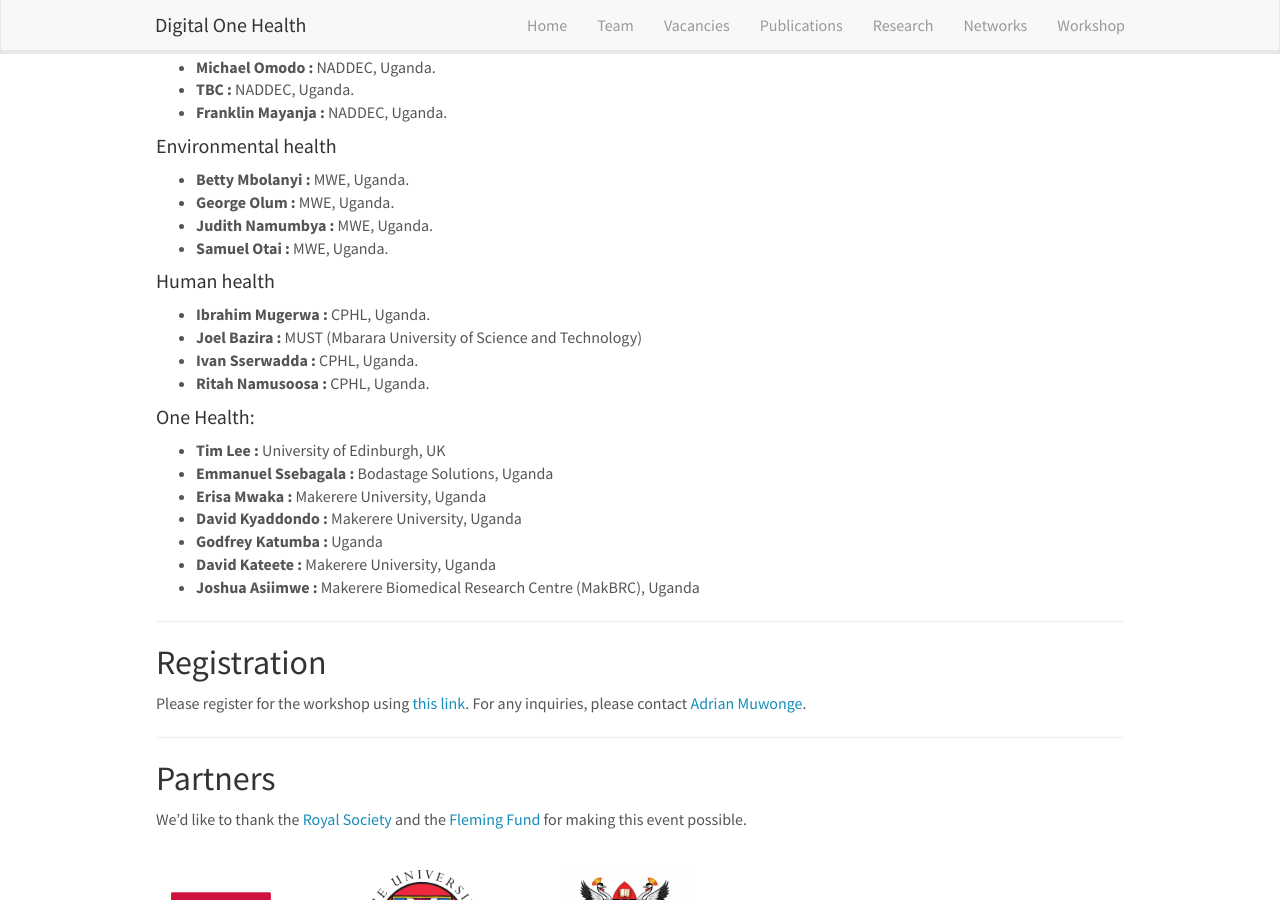
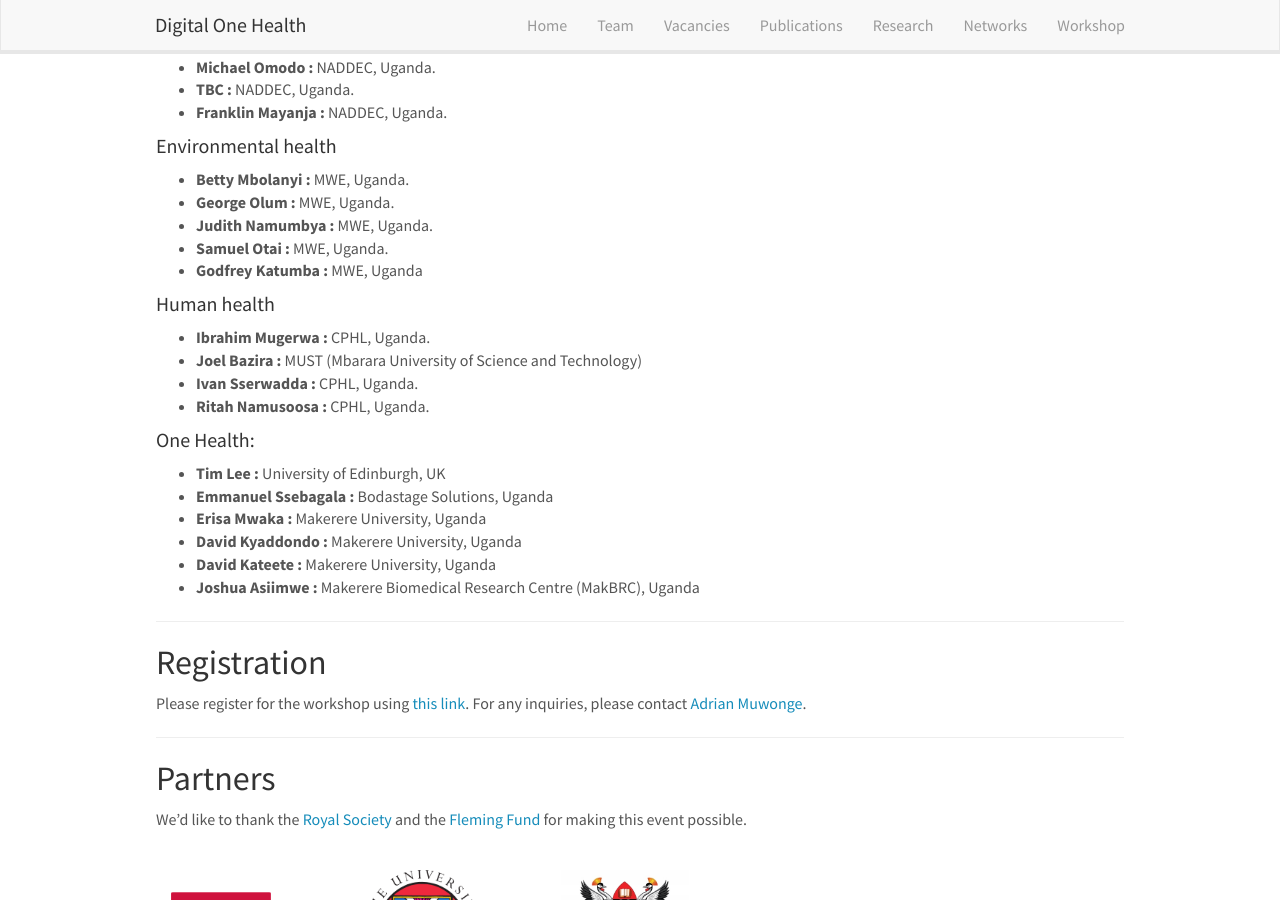
Before and after one commit to Digital-One-Health/digital-one-health.github.io, a Jekyll site: the page built from _pages/doh-workshop.md, in a window 1280 px wide and 900 px high, scrolled down 2240 px. Built offline with Jekyll 4.4.1, drawn with Linux system fonts in a browser that asks for light colours; nearby versions of some CDN libraries; comment, search, counter and statistics services are not loaded; some of the changed lines change nothing that is shown.

Commit message:
edited affiliation

```diff
--- a/_pages/doh-workshop.md
+++ b/_pages/doh-workshop.md
@@ -116,6 +116,7 @@
 * **George Olum :** MWE, Uganda.
 * **Judith Namumbya :** MWE, Uganda.
 * **Samuel Otai :** MWE, Uganda.
+* **Godfrey Katumba :** MWE, Uganda
 
 #### Human health
 
@@ -130,7 +131,6 @@
 * **Emmanuel Ssebagala :** Bodastage Solutions, Uganda
 * **Erisa Mwaka :** Makerere University, Uganda
 * **David Kyaddondo :** Makerere University, Uganda
-* **Godfrey Katumba :** Uganda
 * **David Kateete :** Makerere University, Uganda
 * **Joshua Asiimwe :** Makerere Biomedical Research Centre (MakBRC), Uganda
 
```
Also changed, not shown: 1 other file.
